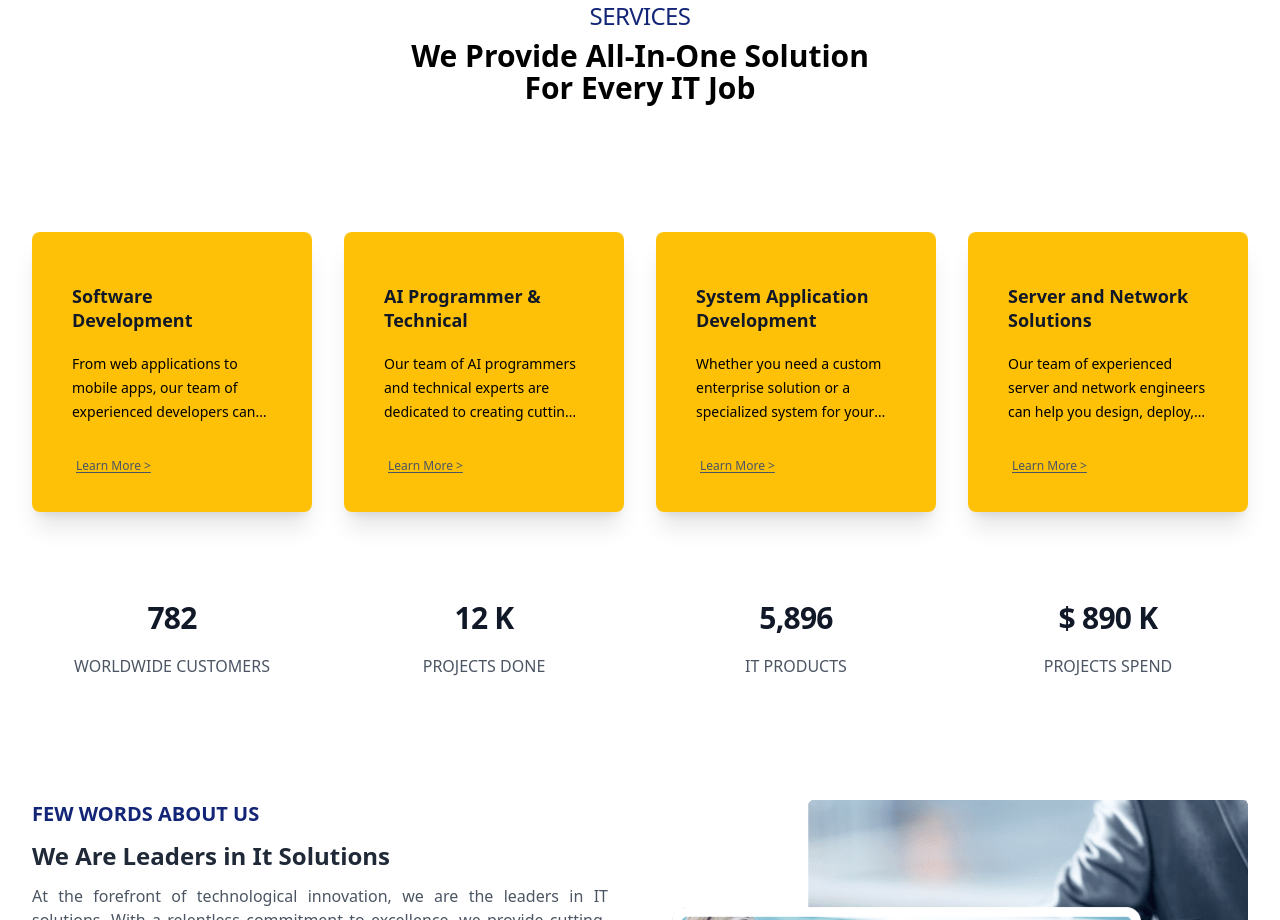
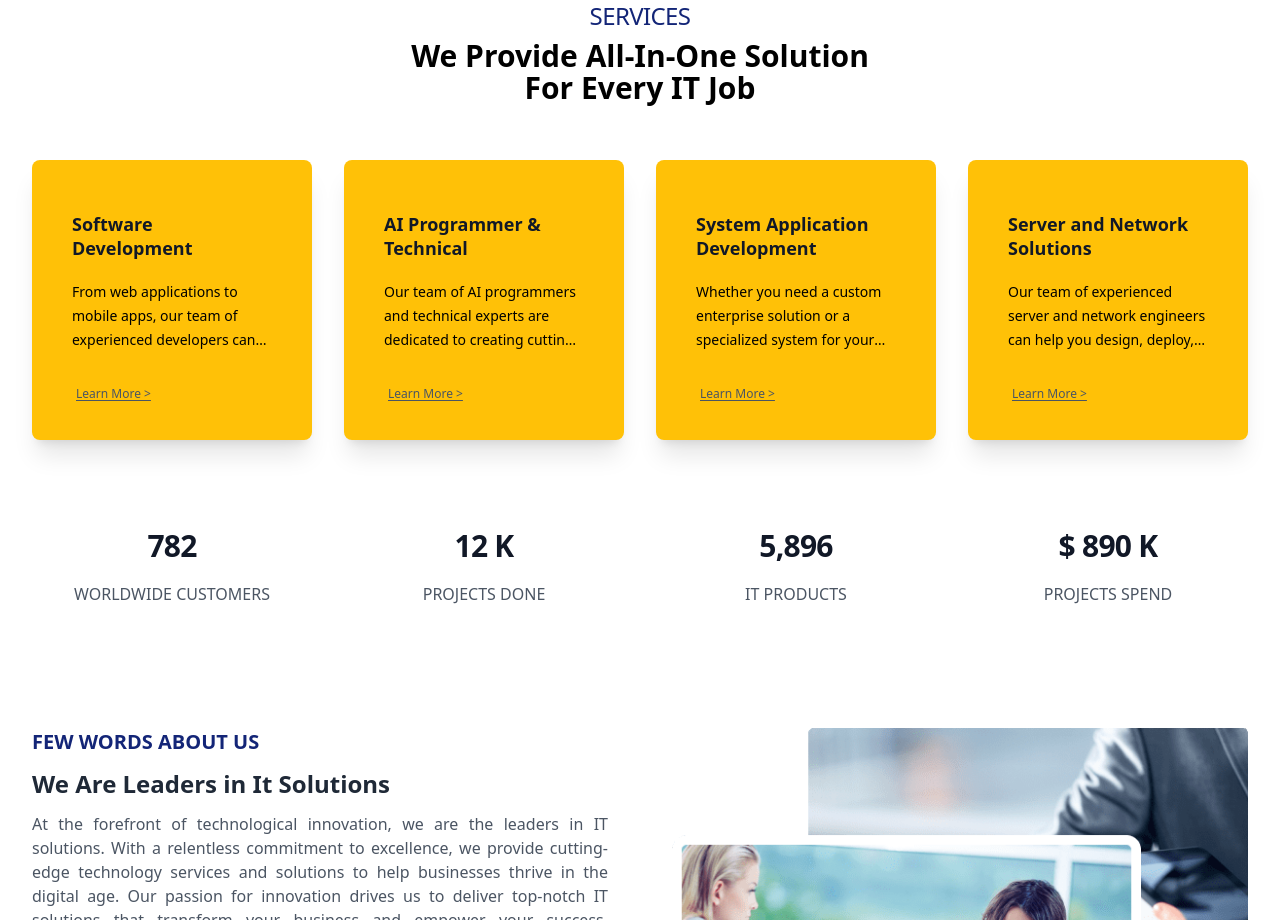
Before and after one commit to JuanPabloDiaz/landingZone, a React (Create React App) app: page / in a window 1280 px wide. Shown: the part 1080-2000 px from the top of the page. Built offline with nearby package versions, Linux system fonts and the light colour scheme.

Commit message:
service looking good.

```diff
--- a/src/components/Services.jsx
+++ b/src/components/Services.jsx
@@ -55,11 +55,11 @@ export default function Example() {
             For Every IT Job
           </p>
         </div>
-        <div className="mx-auto mt-4 grid max-w-2xl grid-cols-1 gap-4 lg:gap-8 border-gray-200 pt-10 sm:mt-16 sm:pt-16 lg:mx-0 lg:max-w-none lg:grid-cols-4">
+        <div className="mx-auto mt-4 grid max-w-8xl grid-cols-1 gap-4 lg:gap-8 pt-5 border-gray-200 md:pt-10 lg:mx-0 lg:max-w-none lg:grid-cols-4">
           {posts.map((post) => (
             <article
               key={post.id}
-              className="flex max-w-xl flex-col items-start justify-between border-spacing-x-28 rounded-lg shadow-xl hover:shadow-2xl box-border p-4 sm:p-6 lg:p-8 bg-[#ffc107] hover:bg-[#ffbd07]"
+              className="flex max-w-4xl flex-col items-start justify-between border-spacing-x-28 rounded-lg shadow-xl hover:shadow-2xl box-border p-4 md:p-6 lg:p-8 bg-[#ffc107] hover:bg-[#ffbd07]"
             >
               <div className="group relative p-2">
                 <h3 className="mt-3 text-lg font-semibold leading-6 text-gray-900 group-hover:text-gray-600">
```
